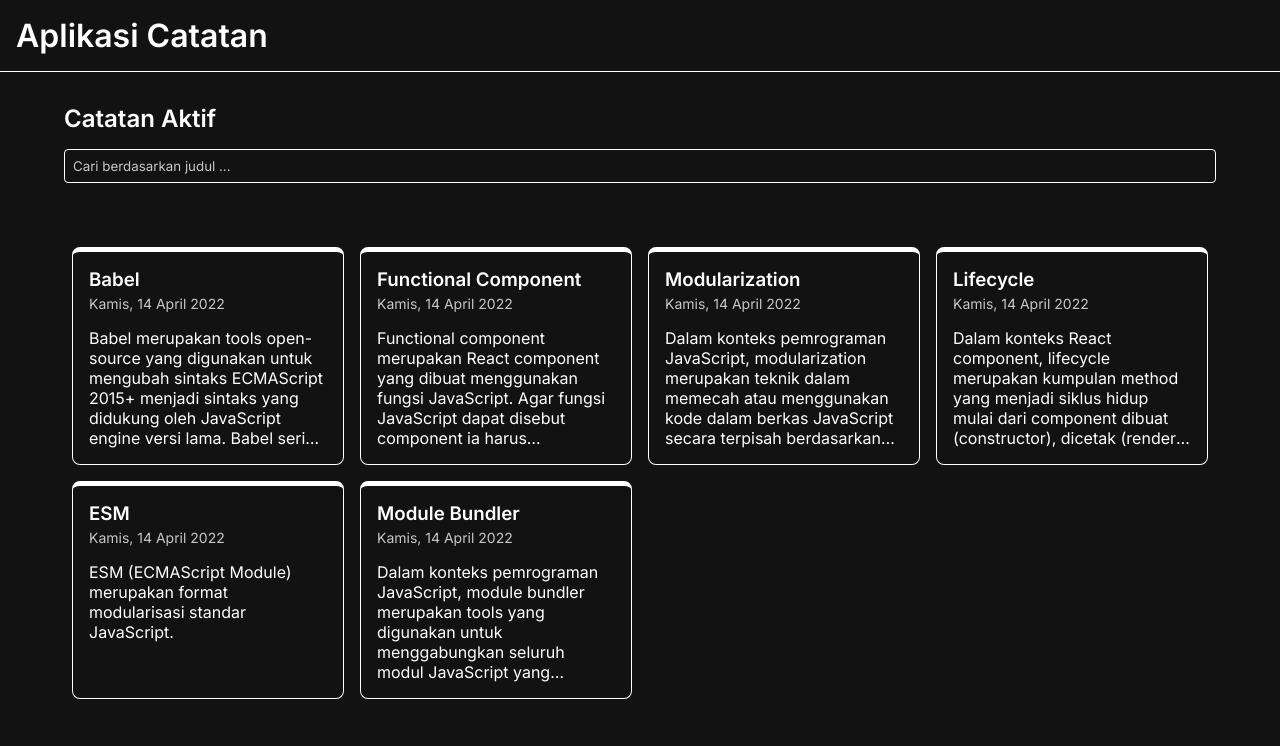
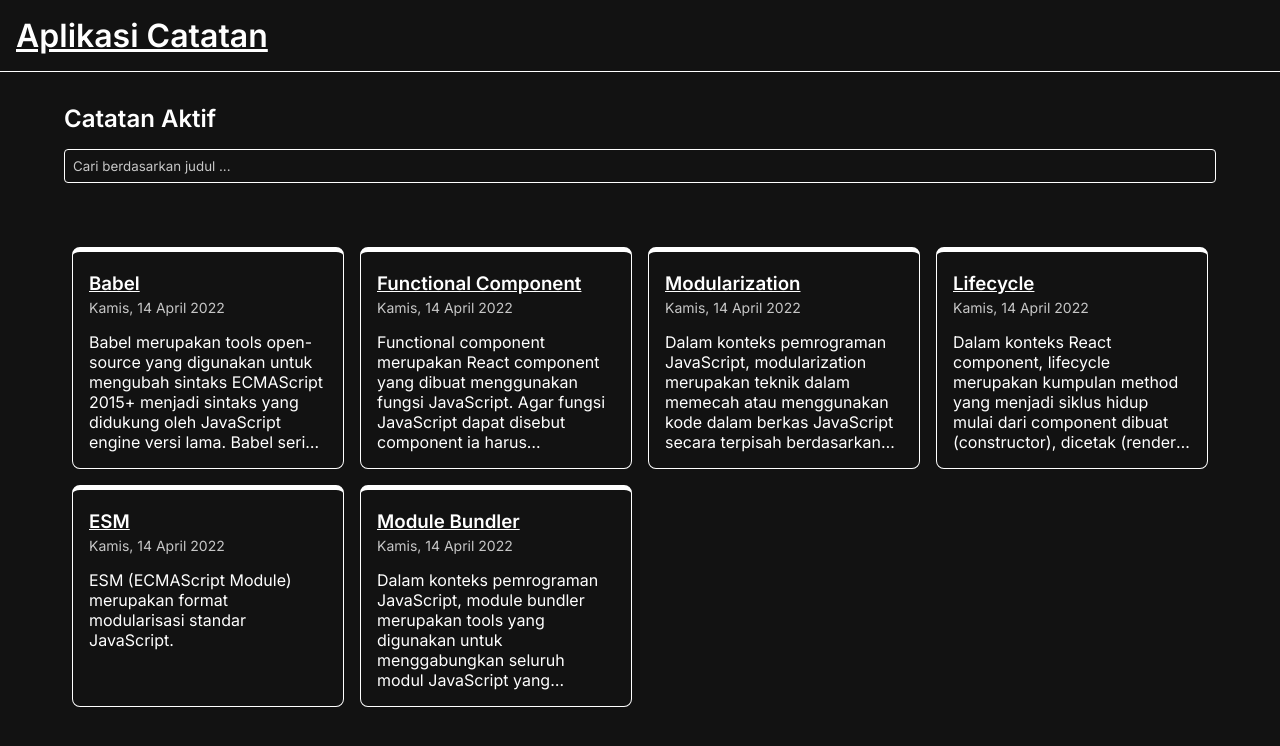
Before and after one commit to haninafis/Note-App, a React (Create React App) app: page / in a window 1280 px wide. Shown: the top 746 px of the page. Built offline with nearby package versions, Linux system fonts and the light colour scheme.

Commit message:
Adding DetailNote

```diff
--- a/src/App.js
+++ b/src/App.js
@@ -1,14 +1,20 @@
 import React from 'react';
+import { Routes, Route } from 'react-router-dom';
 import HomePage from './Pages/HomePage';
+import DetailPage from './Pages/DetailPage';
+import { Link } from 'react-router-dom';
 
 function App() {
   return (
     <div className="app-container">
       <header>
-        <h1>Aplikasi Catatan</h1>
+        <h1><Link to="/">Aplikasi Catatan</Link></h1>
       </header>
       <main>
-        <HomePage/>
+        <Routes>
+          <Route path="/" element={<HomePage/>} />
+          <Route path="/notes/:id" element={<DetailPage/>} />
+        </Routes>
       </main>
     </div>
   );
--- /dev/null
+++ b/src/Components/NoteDetail.js
@@ -0,0 +1,15 @@
+import React from "react";
+import { showFormattedDate } from '../utils/index';
+
+function NoteDetail ({title, createdAt, body}){
+
+    return (
+        <div className="detail-page">
+            <h3 className="detail-page__title">{title}</h3>
+            <p className="detail-page__createdAt">{showFormattedDate(createdAt)}</p>
+            <p className="detail-page__body">{body}</p>
+        </div>
+    );
+}
+
+export default NoteDetail;
--- a/src/Components/NoteItem.js
+++ b/src/Components/NoteItem.js
@@ -1,14 +1,15 @@
 import React from "react";
 import { showFormattedDate } from '../utils/index';
+import { Link } from 'react-router-dom';
 
-function NoteItem ({title, createdAt, body}){
+function NoteItem ({title, createdAt, body, id}){
 
     return (
-        <article className="note-item">
-            <h3 className="note-item__tittle">{title}</h3>
+        <div className="note-item">
+            <h3 className="note-item__title"><Link to={`/notes/${id}`}>{title}</Link></h3>
             <p className="note-item__createdAt">{showFormattedDate(createdAt)}</p>
             <p className="note-item__body">{body}</p>
-        </article>
+        </div>
     );
 }
 
--- a/src/Components/NoteList.js
+++ b/src/Components/NoteList.js
@@ -6,9 +6,11 @@ function NoteList ({notes}) {
     return (
         <div className="notes-list">
             {
+                notes.length ?
                 notes.map((note)=> (
                     <NoteItem key={note.id} id={note.id} {...note}/>
                 ))
+                : <p>Tidak ada catatan</p>
             }
         </div>
     );
--- a/src/Pages/DetailPage.js
+++ b/src/Pages/DetailPage.js
@@ -0,0 +1,29 @@
+import React from "react";
+import { useParams } from 'react-router-dom';
+import NoteDetail from "../Components/NoteDetail";
+import { getNote } from '../utils/local-data';
+
+function DetailPageWrapper() {
+    const { id } = useParams();
+    return <DetailPage id={id}/>;
+}
+
+class DetailPage extends React.Component {
+    constructor(props) {
+        super(props);
+
+        this.state = {
+            notes: getNote(props.id)
+        };
+    }
+
+    render() {
+        return (
+            <>
+              <NoteDetail {...this.state.notes} />
+            </>
+        );
+    }
+}
+
+export default DetailPageWrapper;
--- a/src/Pages/HomePage.js
+++ b/src/Pages/HomePage.js
@@ -2,7 +2,7 @@ import React from "react";
 import { useSearchParams } from 'react-router-dom';
 import NoteList from "../Components/NoteList";
 import SearchBar from "../Components/SearchBar";
-import {getAllNotes} from '../utils/local-data';
+import { getAllNotes } from '../utils/local-data';
 
 function HomePageWrapper() {
     const [searchParams, setSearchParams] = useSearchParams();
```
